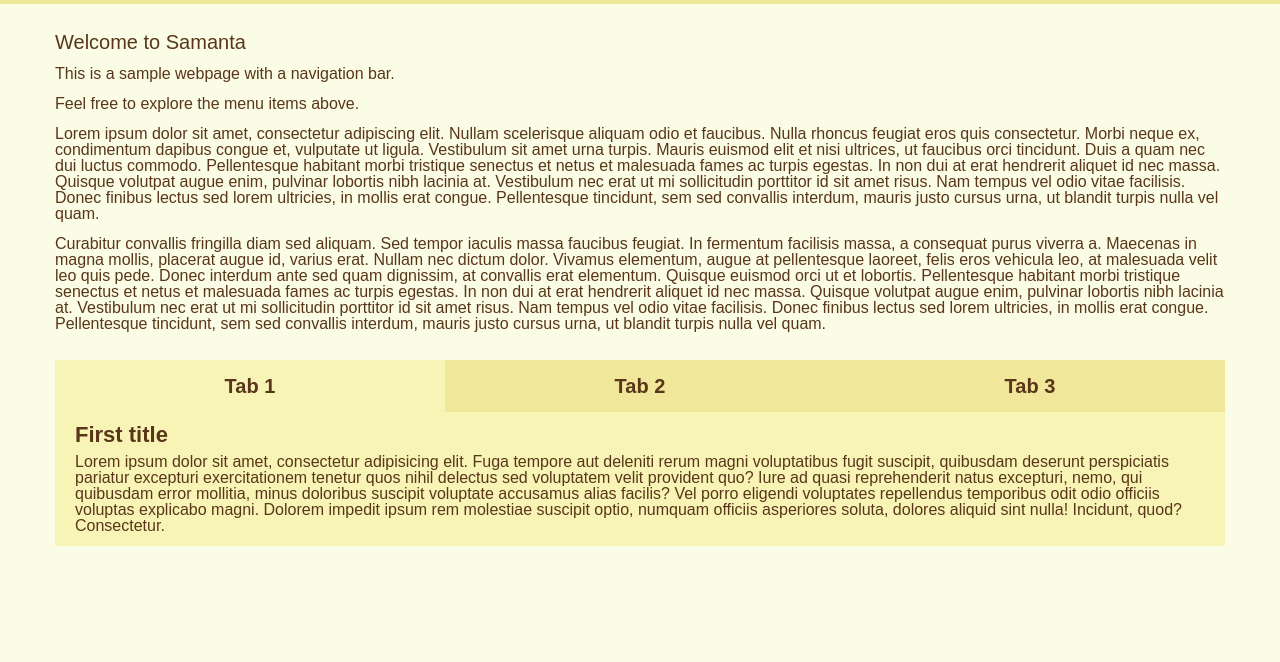
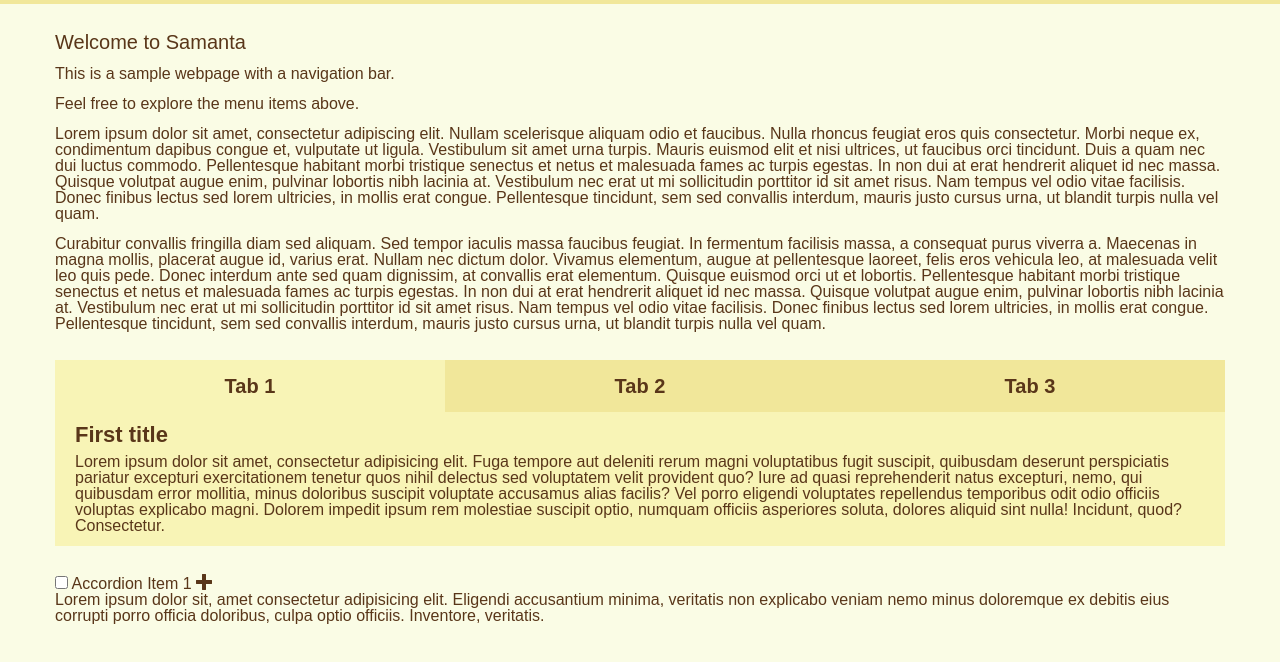
Before and after one commit to Katherine-Kapinus/Responsive-navbar, a plain HTML site: page index.html in a window 1280 px wide. Shown: the part 84-746 px from the top of the page. Drawn offline with Linux system fonts and the light colour scheme; a web font is replaced by a local one.

Commit message:
add icon font

```diff
--- a/index.html
+++ b/index.html
@@ -72,6 +72,20 @@
                 </div>
             </div>
         </section>
+        <section class="accordion">
+            <div class="accordion__container">
+                <div class="accordion__item">
+                    <input class="accordion__input" type="checkbox" id="item-1">
+                    <label for="item-1" class="accordion__header">
+                        <span>Accordion Item 1</span>
+                        <i class="icon-plus"></i>
+                    </label>
+                    <div class="accordion__content">
+                        <p>Lorem ipsum dolor sit, amet consectetur adipisicing elit. Eligendi accusantium minima, veritatis non explicabo veniam nemo minus doloremque ex debitis eius corrupti porro officia doloribus, culpa optio officiis. Inventore, veritatis.</p>
+                    </div>
+                </div>
+            </div>
+        </section>
     </main>
 
 </body>
--- a/scss/style.scss
+++ b/scss/style.scss
@@ -1,5 +1,42 @@
 @import 'nullstyle';
 @import 'templates';
+
+// -підключення шрифтів
+@font-face {
+  font-family: 'icomoon';
+  src:  url('../fonts/icomoon.eot?d6sz2t');
+  src:  url('../fonts/icomoon.eot?d6sz2t#iefix') format('embedded-opentype'),
+    url('../fonts/icomoon.ttf?d6sz2t') format('truetype'),
+    url('../fonts/icomoon.woff?d6sz2t') format('woff'),
+    url('../fonts/icomoon.svg?d6sz2t#icomoon') format('svg');
+  font-weight: normal;
+  font-style: normal;
+  font-display: block;
+}
+
+[class^="icon-"], [class*=" icon-"] {
+  /* use !important to prevent issues with browser extensions that change fonts */
+  font-family: 'icomoon' !important;
+  speak: never;
+  font-style: normal;
+  font-weight: normal;
+  font-variant: normal;
+  text-transform: none;
+  line-height: 1;
+
+  /* Better Font Rendering =========== */
+  -webkit-font-smoothing: antialiased;
+  -moz-osx-font-smoothing: grayscale;
+}
+
+.icon-plus:before {
+  content: "\ea0a";
+}
+.icon-cross:before {
+  content: "\ea0f";
+}
+
+// -------------------
 
 
 //- general styles
```
Also changed, not shown: css/style.css, fonts/icomoon.ttf (added), fonts/icomoon.woff (added), img/ico/chevrons-down.ico (added), img/ico/chevrons-down.svg (added), 2 other files.
